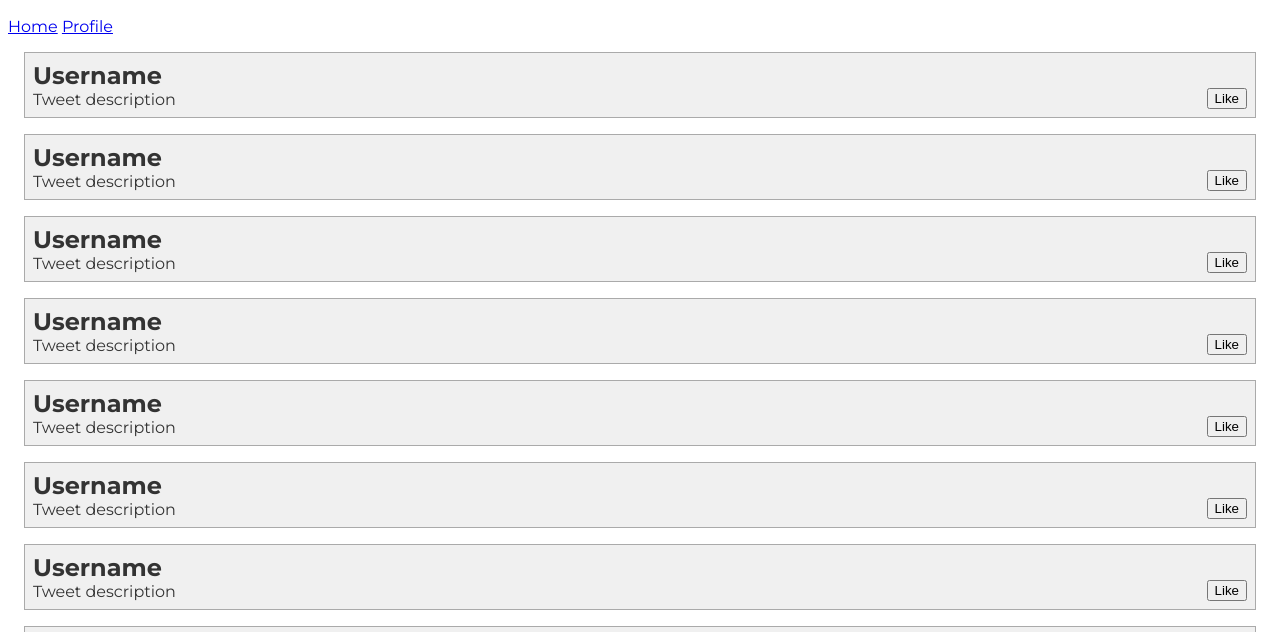
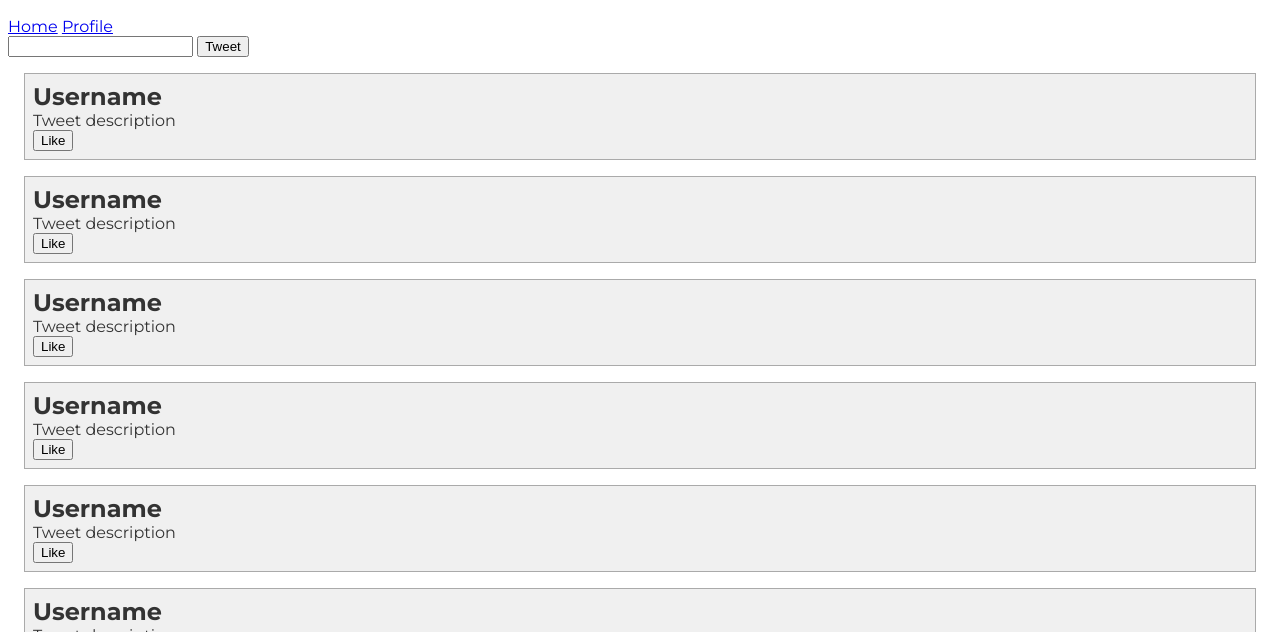
Before and after one commit to michiganhackers/web-w24-basic-x, a plain HTML site: page index.html in a window 1280 px wide. Shown: the part 168-800 px from the top of the page. Drawn offline with Linux system fonts and the light colour scheme.

Commit message:
Add input box and complete addTweet pseudocode

```diff
--- a/index.html
+++ b/index.html
@@ -14,11 +14,15 @@
         alt="logo"
       />
     </div>
-    <div class="tweetContainer">
-      <div>
-        <a href="/">Home</a>
-        <a href="/profile">Profile</a>
-      </div>
+    <div>
+      <a href="/">Home</a>
+      <a href="/profile">Profile</a>
+    </div>
+    <div>
+      <input type="text" id="tweetInput" />
+      <button onclick="addTweet()">Tweet</button>
+    </div>
+    <div class="tweetContainer"></div>
       <div class="tweet">
         <h2>Username</h2>
         <p>Tweet description</p>
--- a/script.js
+++ b/script.js
@@ -18,10 +18,12 @@ const likeTweet = () => {
   document.getElementsByTagName('body')[0].appendChild(notification);
 };
 
-const addTweet = (username, message) => {
+const addTweet = () => {
   console.log('adding');
+  const username = 'bztravis';
   // make this add a tweet to the dom
 
+  // query the tweetInput box to get the text the user wants to tweet
   // query the tweetContainer div
   // create div element (don't forget to add the class name of tweet)
   // add the username and text
--- a/style.css
+++ b/style.css
@@ -24,11 +24,11 @@ button:hover {
   color: hsl(0, 0%, 20%);
 }
 
-button {
+/* button {
   position: absolute;
   bottom: 8px;
   right: 8px;
-}
+} */
 
 h2 {
   margin: 0;
```
